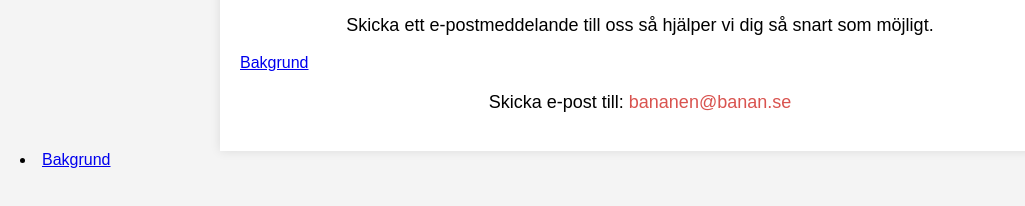
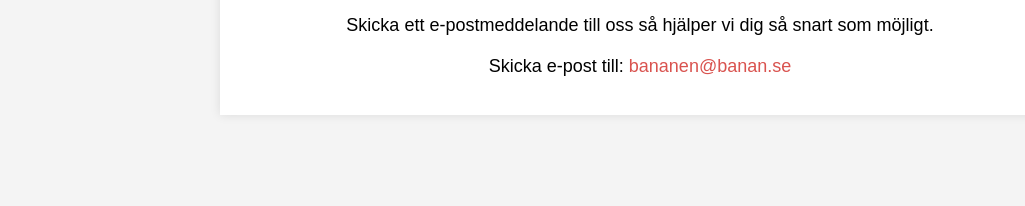
Before and after one commit to Banankontrakt/nummerett, a plain HTML site: page support.html in a window 1280 px wide. Shown: the part 144-350 px from the top of the page, without its empty margins (0-1025 px from the left). Drawn offline with Linux system fonts and the light colour scheme.

Commit message:
Update support.html

```diff
--- a/support.html
+++ b/support.html
@@ -54,12 +54,12 @@
         <h1>Kontakta Supporten</h1>
         <p>Om du har några frågor eller behöver hjälp, är du välkommen att kontakta vår support.</p>
         <p>Skicka ett e-postmeddelande till oss så hjälper vi dig så snart som möjligt.</p>
-        <a href="/Test-sida1/bakgrund.html">Bakgrund</a>
+
 
         <div class="email">
             <p>Skicka e-post till: <a href="mailto:bananen@banan.se">bananen@banan.se</a></p>
         </div>
     </div>
-<li><a href="#" onclick="loadPage('/Test-sida1/bakgrund.html')">Bakgrund</a></li>
+
 </body>
 </html>
```
